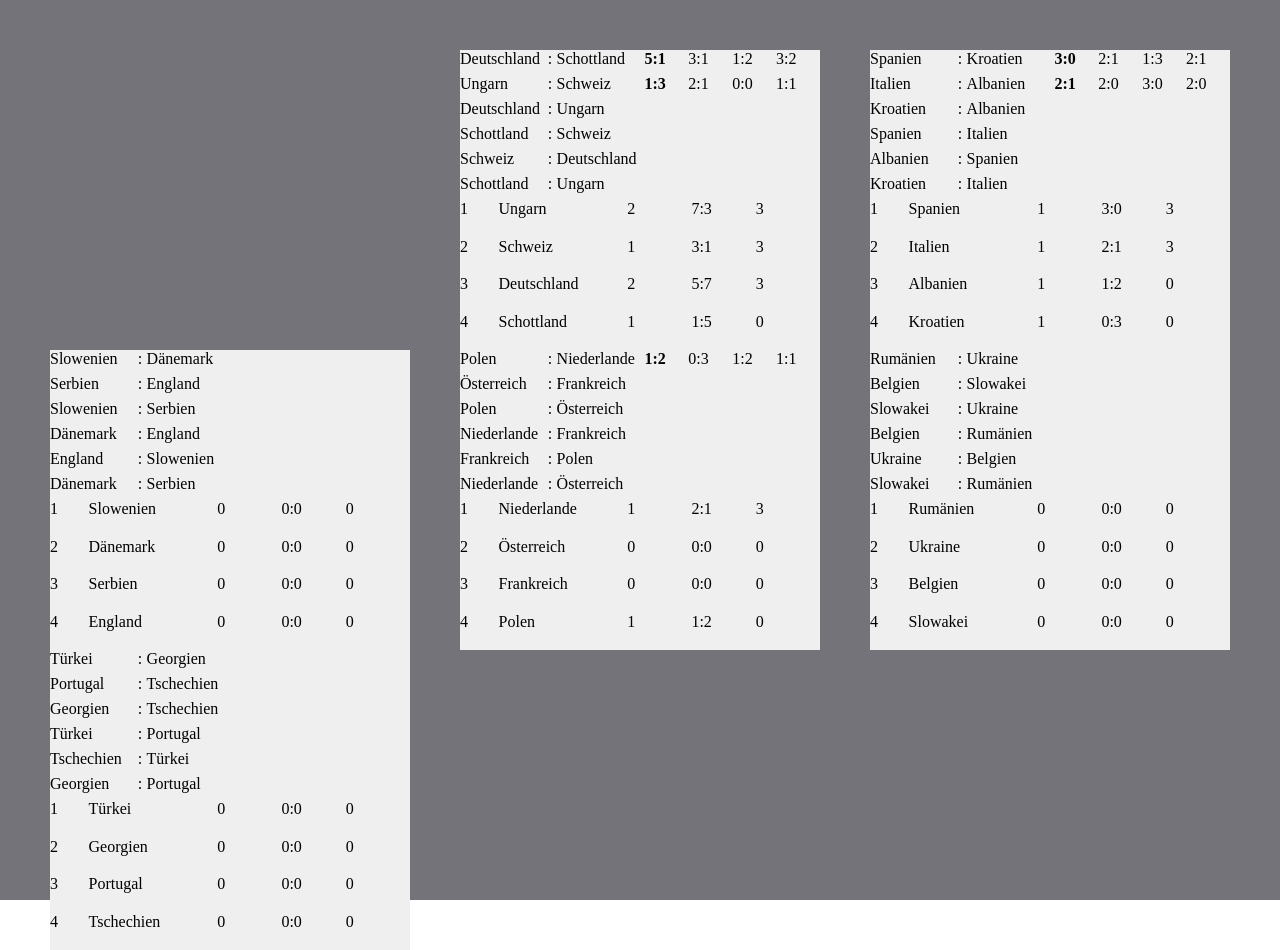
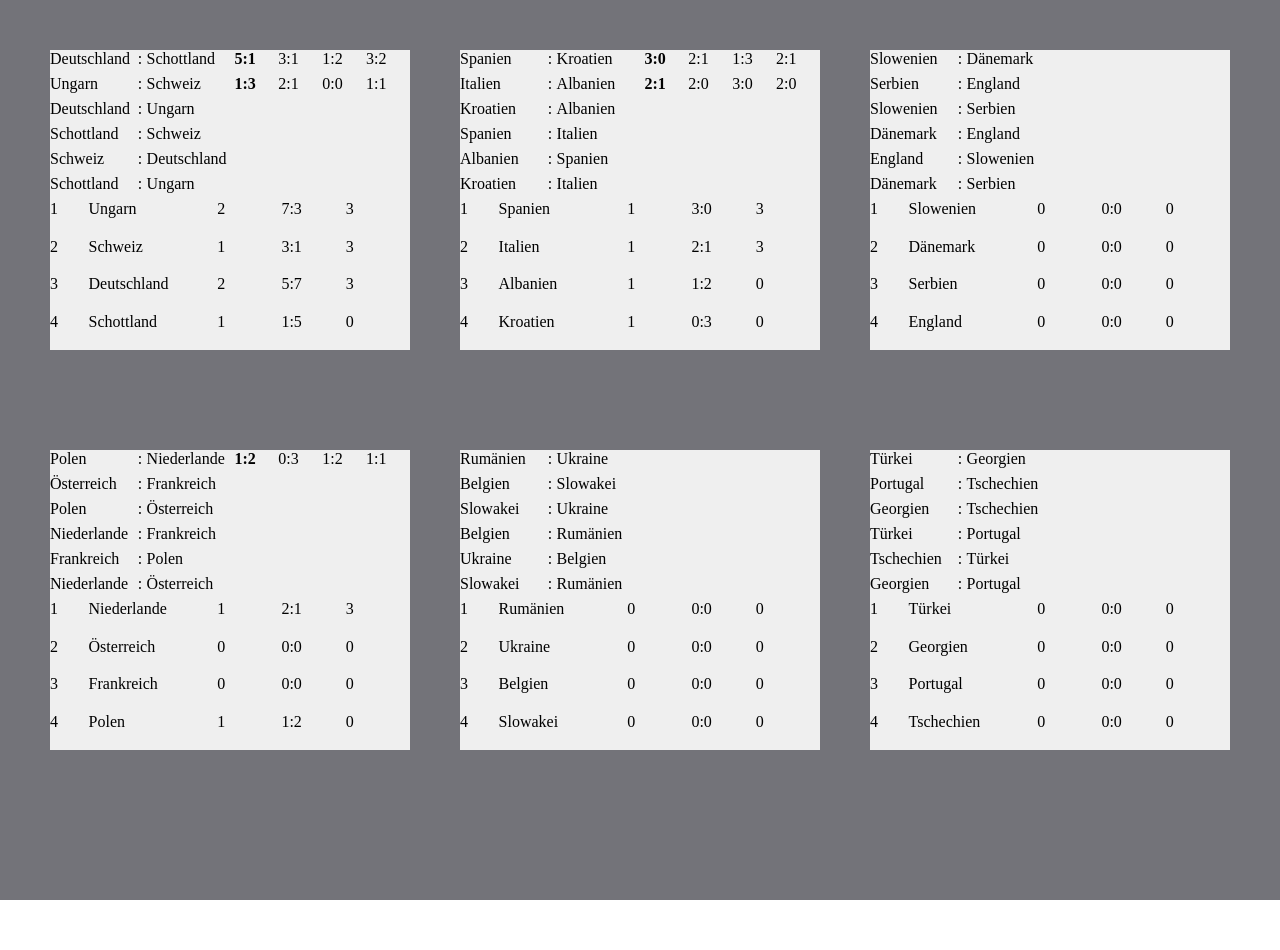
Before and after one commit to UriOriKay/tipspiel, a plain HTML site: page index.html in a window 1280 px wide. After the commit the page ends 900 px from the top, so only its background shows below. Drawn offline with Linux system fonts and the light colour scheme.

Commit message:
changes conform

```diff
--- a/models/group.class.js
+++ b/models/group.class.js
@@ -1,6 +1,6 @@
 class Group {
     constructor(nr) {
-        new Div("main", `Overview-Group-${nr}`, "Overview-group");
+        new Div("app", `Overview-Group-${nr}`, "Overview-group");
         new Div(`Overview-Group-${nr}`, `Overview-Group-${nr}-matches`, `Overview-Group-matches`)
         this.renderGroupMatches(nr);
         this.renderGroupTable(nr);
--- a/styles.css
+++ b/styles.css
@@ -2,7 +2,7 @@
   margin: 0;
 }
 
-.main {
+.app {
   display: grid;
   grid-template-columns: 1fr 1fr 1fr;
   grid-column-gap: 50px;
@@ -10,6 +10,8 @@
   padding: 50px;
   background-color: rgb(115, 115, 121);
 }
+
+/* Group  */
 
 .Overview-Group-matches {
   display: grid;
@@ -25,15 +27,6 @@
   height: 150px;
 }
 
-
-
 .game-result {
   font-weight: 900;
 }
-
-
-/* Group  */
-
-.Group-table-con {
-
-}
```
